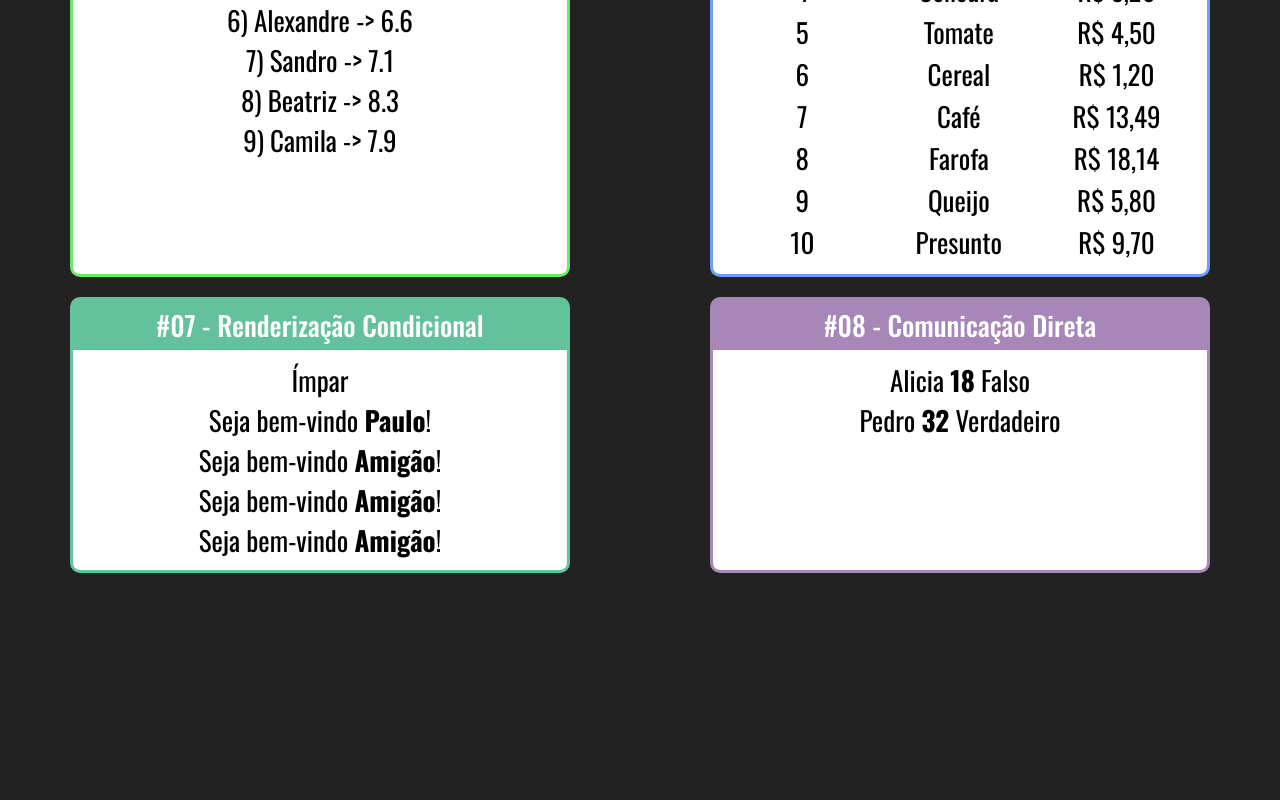
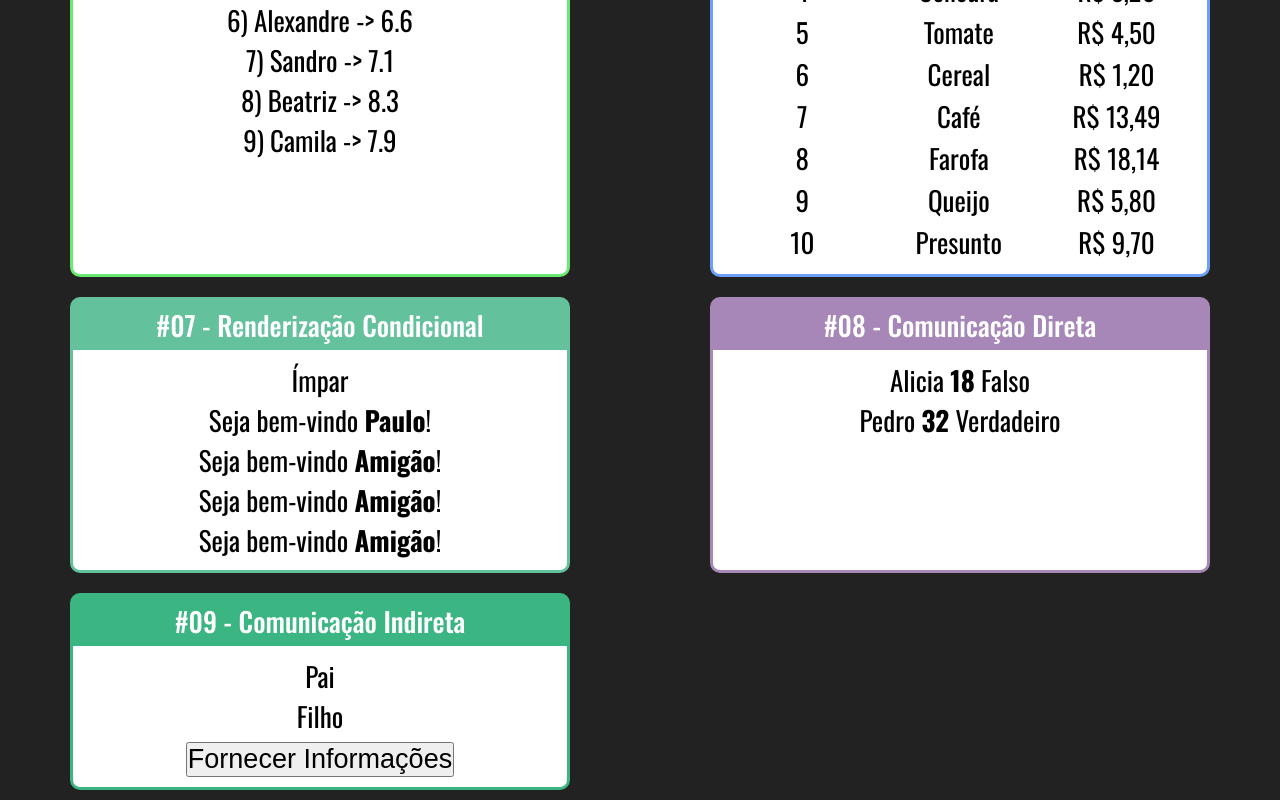
Before and after one commit to CoNnEcT500BR/ReactTS, a React (Vite) app: page / in a window 1280 px wide. Shown: the part 745-1545 px from the top of the page. Before the commit the page ends 1328 px from the top, so only its background shows below. Built offline with nearby package versions, Linux system fonts and the light colour scheme.

Commit message:
Comunications Indirect

```diff
--- a/src/App.tsx
+++ b/src/App.tsx
@@ -5,6 +5,7 @@ import First from "./components/basics/First";
 import Params from "./components/basics/Params";
 import Random from "./components/basics/Random";
 import DirectFather from "./components/comunication/DirectFather";
+import IndirectFather from "./components/comunication/IndirectFather";
 import PairOrOdd from "./components/conditional/PairOrOdd";
 import UserInfo from "./components/conditional/UserInfo";
 import { Products } from "./components/data/products";
@@ -72,6 +73,9 @@ export default function App() {
           <Card title="#08 - Comunicação Direta">
             <DirectFather />
           </Card>
+          <Card title="#09 - Comunicação Indireta">
+            <IndirectFather />
+          </Card>
         </div>
       </div>
     </div>
--- /dev/null
+++ b/src/components/comunication/IndirectChildren.tsx
@@ -0,0 +1,18 @@
+import React from "react";
+
+type TIndirectChildrenProps = {
+  whenClick: Function;
+};
+
+export default function IndirectChildren({
+  whenClick,
+}: TIndirectChildrenProps) {
+  return (
+    <div>
+      <div>Filho</div>
+      <button onClick={(_) => whenClick("João", 53, false)}>
+        Fornecer Informações
+      </button>
+    </div>
+  );
+}
--- /dev/null
+++ b/src/components/comunication/IndirectFather.tsx
@@ -0,0 +1,15 @@
+import React from "react";
+import IndirectChildren from "./IndirectChildren";
+
+export default function IndirectFather() {
+  function Info(name: string, age: number, nerd: boolean) {
+    console.log(name, age, nerd);
+  }
+
+  return (
+    <div>
+      <div>Pai</div>
+      <IndirectChildren whenClick={Info}></IndirectChildren>
+    </div>
+  );
+}
```
